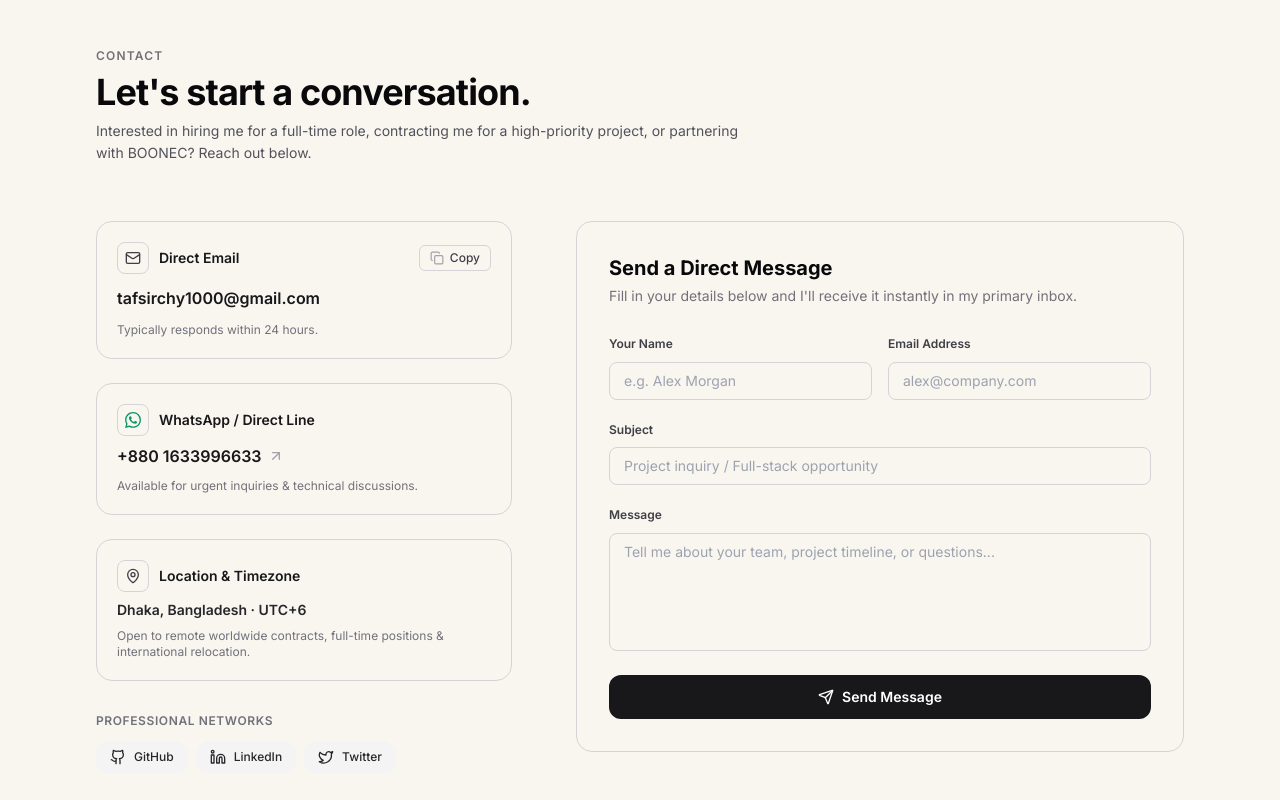
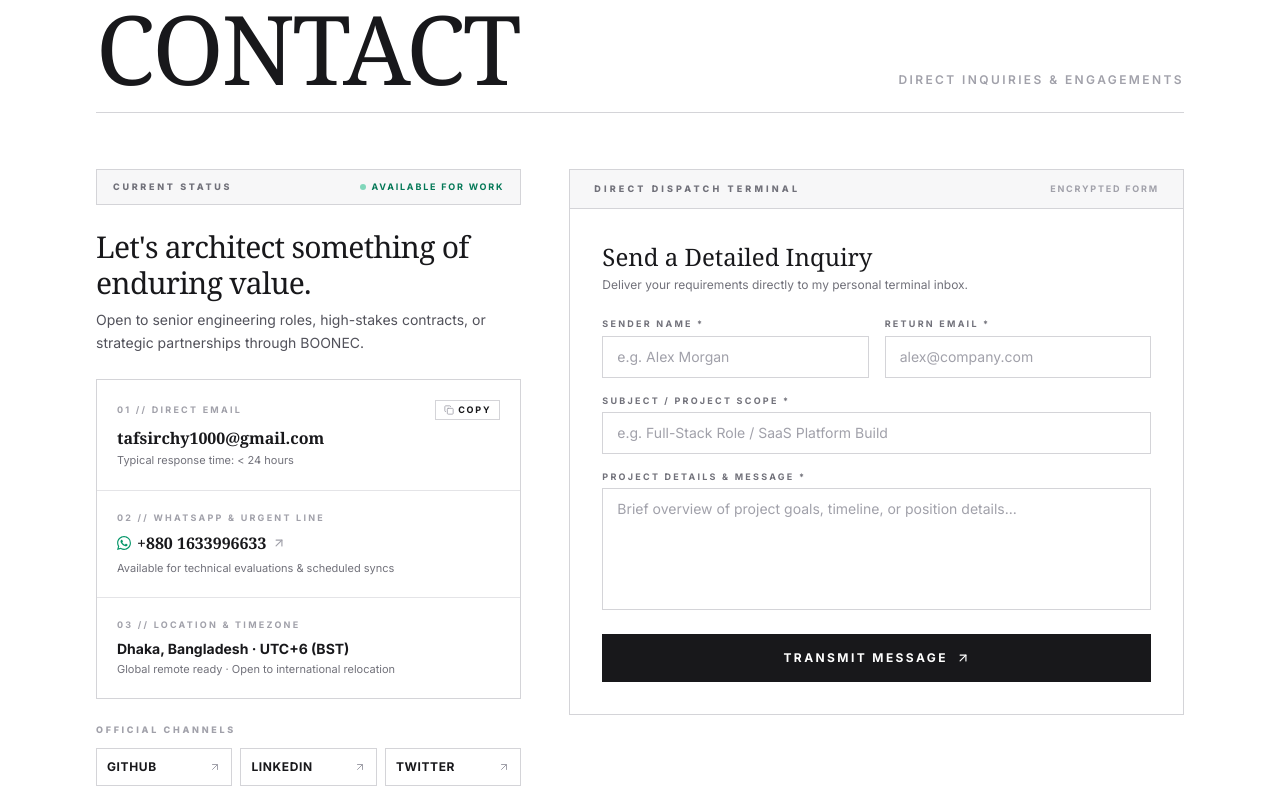
Before and after one commit to Tafsirchy/My-Portfolio, a React (Vite) app: page / in a window 1280 px wide. Shown: the part 8500-9300 px from the top of the page. Built offline with nearby package versions, Linux system fonts and the light colour scheme.

Commit message:
style(contact): use white background

```diff
--- a/src/components/Contact.jsx
+++ b/src/components/Contact.jsx
@@ -1,9 +1,12 @@
 import { useState } from 'react';
-import { Mail, Phone, MapPin, Send, Copy, Check, Github, Linkedin, Twitter, ArrowUpRight } from 'lucide-react';
+import { motion } from 'framer-motion';
+import { Mail, Phone, MapPin, Send, Copy, Check, ArrowUpRight, Github, Linkedin, Twitter } from 'lucide-react';
 import { SiWhatsapp } from 'react-icons/si';
-import { personalInfo, socialLinks } from '@/data/portfolio';
+import { personalInfo } from '@/data/portfolio';
 import emailjs from '@emailjs/browser';
 import SuccessModal from './SuccessModal';
+
+const elegantEase = [0.16, 1, 0.3, 1];
 
 const Contact = () => {
   const [formData, setFormData] = useState({
@@ -24,7 +27,7 @@ const Contact = () => {
   };
 
   const handleChange = (e) => {
-    setFormData(prev => ({
+    setFormData((prev) => ({
       ...prev,
       [e.target.name]: e.target.value,
     }));
@@ -54,168 +57,214 @@ const Contact = () => {
       setIsSuccessModalOpen(true);
     } catch (error) {
       console.error('Email send failed:', error);
-      setErrorMsg('Unable to send message via form right now. Please email directly at ' + personalInfo.email);
+      setErrorMsg(
+        'Unable to transmit inquiry right now. Please dispatch directly via email to ' + personalInfo.email
+      );
     } finally {
       setIsSubmitting(false);
     }
   };
 
   return (
-    <section id="contact" className="py-20 md:py-28 border-t border-zinc-300 bg-transparent">
+    <section id="contact" className="py-12 md:py-16 bg-[#FFFFFF] border-t border-zinc-300 overflow-hidden">
       <div className="max-w-6xl mx-auto px-4 sm:px-6 lg:px-8">
 
-        {/* Section Header */}
-        <div className="max-w-2xl mb-14 space-y-2">
-          <p className="text-xs font-semibold uppercase tracking-widest text-zinc-500">Contact</p>
-          <h2 className="text-3xl sm:text-4xl font-bold tracking-tight text-zinc-950">
-            Let's start a conversation.
+        {/* ── Section Header ── */}
+        <motion.div
+          initial={{ opacity: 0, y: 24 }}
+          whileInView={{ opacity: 1, y: 0 }}
+          viewport={{ once: true, margin: '-80px' }}
+          transition={{ duration: 1, ease: elegantEase }}
+          className="mb-10 sm:mb-14 border-b border-zinc-300 pb-4 flex flex-col sm:flex-row sm:items-end sm:justify-between gap-4"
+        >
+          <h2 className="text-6xl sm:text-7xl md:text-8xl font-serif tracking-tight text-zinc-900 uppercase leading-none">
+            Contact
           </h2>
-          <p className="text-sm text-zinc-600 leading-relaxed">
-            Interested in hiring me for a full-time role, contracting me for a high-priority project, or partnering with BOONEC? Reach out below.
+          <p className="text-xs font-semibold uppercase tracking-[0.2em] text-zinc-400 sm:pb-2">
+            Direct Inquiries & Engagements
+          </p>
+        </motion.div>
+
+        {/* ── Main Content Grid ── */}
+        <div className="grid lg:grid-cols-12 gap-8 lg:gap-12 items-start">
+
+          {/* Left Column: Direct Dossier & Communication Ledger */}
+          <motion.div
+            initial={{ opacity: 0, y: 30 }}
+            whileInView={{ opacity: 1, y: 0 }}
+            viewport={{ once: true, margin: '-60px' }}
+            transition={{ duration: 1.1, ease: elegantEase }}
+            className="lg:col-span-5 space-y-6"
+          >
+            {/* Status Strip */}
+            <div className="border border-zinc-300 bg-zinc-100/70 px-4 py-2.5 flex items-center justify-between">
+              <span className="text-[9px] font-black uppercase tracking-[0.3em] text-zinc-500">
+                Current Status
+              </span>
+              <span className="inline-flex items-center gap-1.5 text-[9px] font-bold uppercase tracking-[0.2em] text-emerald-700">
+                <span className="w-1.5 h-1.5 rounded-full bg-emerald-500 animate-pulse" />
+                Available For Work
+              </span>
+            </div>
+
+            {/* Narrative Header */}
+            <div>
+              <h3 className="text-2xl sm:text-3xl font-serif text-zinc-900 leading-snug tracking-tight">
+                Let's architect something of enduring value.
+              </h3>
+              <p className="text-sm text-zinc-600 mt-2 font-sans leading-relaxed">
+                Open to senior engineering roles, high-stakes contracts, or strategic partnerships through BOONEC.
               </p>
             </div>
 
-        <div className="grid lg:grid-cols-12 gap-12 lg:gap-16 items-start">
+            {/* Channels Ledger */}
+            <div className="border border-zinc-300 divide-y divide-zinc-200">
 
-          {/* Left Column: Direct Info & Quick Copy */}
-          <div className="lg:col-span-5 space-y-6">
-
-            {/* Email Card with 1-click copy */}
-            <div className="p-5 rounded-2xl bg-transparent border border-zinc-300 space-y-3">
-              <div className="flex items-center justify-between">
-                <div className="flex items-center gap-2.5 text-zinc-900 font-semibold text-sm">
-                  <div className="w-8 h-8 rounded-lg bg-transparent border border-zinc-300 flex items-center justify-center">
-                    <Mail className="w-4 h-4 text-zinc-700" />
-                  </div>
-                  <span>Direct Email</span>
-                </div>
-
+              {/* Direct Email */}
+              <div className="p-4 sm:p-5 group hover:bg-zinc-100/50 transition-colors">
+                <div className="flex items-center justify-between mb-1.5">
+                  <span className="text-[9px] font-bold uppercase tracking-[0.25em] text-zinc-400">
+                    01 // Direct Email
+                  </span>
                   <button
                     onClick={handleCopyEmail}
-                  className="inline-flex items-center gap-1.5 px-2.5 py-1 text-xs font-medium rounded-md bg-transparent border border-zinc-300 text-zinc-700 hover:text-zinc-950 hover:bg-zinc-100 transition-colors"
+                    className="inline-flex items-center gap-1 text-[9px] font-bold uppercase tracking-[0.2em] px-2 py-0.5 border border-zinc-300 hover:border-zinc-900 transition-colors"
                   >
                     {copiedEmail ? (
                       <>
-                      <Check className="w-3.5 h-3.5 text-emerald-600" />
-                      <span className="text-emerald-700">Copied!</span>
+                        <Check className="w-2.5 h-2.5 text-emerald-600" />
+                        <span className="text-emerald-700">Copied</span>
                       </>
                     ) : (
                       <>
-                      <Copy className="w-3.5 h-3.5 text-zinc-400" />
+                        <Copy className="w-2.5 h-2.5 text-zinc-400" />
                         <span>Copy</span>
                       </>
                     )}
                   </button>
                 </div>
-
                 <a
                   href={`mailto:${personalInfo.email}`}
-                className="text-base font-semibold text-zinc-900 hover:text-zinc-600 block transition-colors"
+                  className="text-base font-serif font-bold text-zinc-900 hover:text-zinc-600 transition-colors block"
                 >
                   {personalInfo.email}
                 </a>
-              <p className="text-xs text-zinc-500">
-                Typically responds within 24 hours.
+                <p className="text-[11px] text-zinc-500 font-sans mt-0.5">
+                  Typical response time: &lt; 24 hours
                 </p>
               </div>
 
-            {/* WhatsApp & Phone Card */}
-            <div className="p-5 rounded-2xl bg-transparent border border-zinc-300 space-y-2">
-              <div className="flex items-center gap-2.5 text-zinc-900 font-semibold text-sm">
-                <div className="w-8 h-8 rounded-lg bg-transparent border border-zinc-300 flex items-center justify-center">
-                  <SiWhatsapp className="w-4 h-4 text-emerald-600" />
-                </div>
-                <span>WhatsApp / Direct Line</span>
-              </div>
-
+              {/* WhatsApp / Phone */}
+              <div className="p-4 sm:p-5 group hover:bg-zinc-100/50 transition-colors">
+                <span className="text-[9px] font-bold uppercase tracking-[0.25em] text-zinc-400 block mb-1.5">
+                  02 // WhatsApp & Urgent Line
+                </span>
                 <a
                   href={`https://wa.me/${personalInfo.phone.replace(/[^0-9]/g, '')}`}
                   target="_blank"
                   rel="noopener noreferrer"
-                className="text-base font-semibold text-zinc-900 hover:text-emerald-700 inline-flex items-center gap-1.5 transition-colors"
+                  className="inline-flex items-center gap-1.5 text-base font-serif font-bold text-zinc-900 hover:text-emerald-700 transition-colors"
                 >
-                {personalInfo.phone}
-                <ArrowUpRight className="w-4 h-4 text-zinc-400" />
+                  <SiWhatsapp className="w-3.5 h-3.5 text-emerald-600" />
+                  <span>{personalInfo.phone}</span>
+                  <ArrowUpRight className="w-3.5 h-3.5 text-zinc-400" />
                 </a>
-              <p className="text-xs text-zinc-500">
-                Available for urgent inquiries & technical discussions.
+                <p className="text-[11px] text-zinc-500 font-sans mt-0.5">
+                  Available for technical evaluations & scheduled syncs
                 </p>
               </div>
 
-            {/* Location & Availability Card */}
-            <div className="p-5 rounded-2xl bg-transparent border border-zinc-300 space-y-2">
-              <div className="flex items-center gap-2.5 text-zinc-900 font-semibold text-sm">
-                <div className="w-8 h-8 rounded-lg bg-transparent border border-zinc-300 flex items-center justify-center">
-                  <MapPin className="w-4 h-4 text-zinc-700" />
-                </div>
-                <span>Location & Timezone</span>
-              </div>
-              <p className="text-sm font-semibold text-zinc-800">
-                {personalInfo.location} · UTC+6
+              {/* Location */}
+              <div className="p-4 sm:p-5 group hover:bg-zinc-100/50 transition-colors">
+                <span className="text-[9px] font-bold uppercase tracking-[0.25em] text-zinc-400 block mb-1.5">
+                  03 // Location & Timezone
+                </span>
+                <p className="text-sm font-bold text-zinc-900 font-sans">
+                  {personalInfo.location} · UTC+6 (BST)
                 </p>
-              <p className="text-xs text-zinc-500">
-                Open to remote worldwide contracts, full-time positions & international relocation.
+                <p className="text-[11px] text-zinc-500 font-sans mt-0.5">
+                  Global remote ready · Open to international relocation
                 </p>
               </div>
 
-            {/* Social Links */}
-            <div className="pt-2">
-              <p className="text-xs font-semibold uppercase tracking-wider text-zinc-500 mb-3">
-                Professional Networks
+            </div>
+
+            {/* Social Grid */}
+            <div>
+              <p className="text-[9px] font-black uppercase tracking-[0.3em] text-zinc-400 mb-2.5">
+                Official Channels
               </p>
-              <div className="flex items-center gap-2">
+              <div className="grid grid-cols-3 gap-2">
                 <a
                   href="https://github.com/Tafsirchy"
                   target="_blank"
                   rel="noopener noreferrer"
-                  className="flex items-center gap-2 px-3.5 py-2 rounded-xl bg-zinc-100 hover:bg-zinc-200 text-xs font-medium text-zinc-800 transition-colors"
+                  className="flex items-center justify-between p-2.5 border border-zinc-300 hover:border-zinc-900 hover:bg-zinc-100 transition-all text-xs font-bold uppercase tracking-wider text-zinc-900 group"
                 >
-                  <Github className="w-4 h-4" />
-                  GitHub
+                  <span>GitHub</span>
+                  <ArrowUpRight className="w-3 h-3 text-zinc-400 group-hover:text-zinc-900 transition-colors" />
                 </a>
                 <a
                   href="https://www.linkedin.com/in/tafsirchy/"
                   target="_blank"
                   rel="noopener noreferrer"
-                  className="flex items-center gap-2 px-3.5 py-2 rounded-xl bg-zinc-100 hover:bg-zinc-200 text-xs font-medium text-zinc-800 transition-colors"
+                  className="flex items-center justify-between p-2.5 border border-zinc-300 hover:border-zinc-900 hover:bg-zinc-100 transition-all text-xs font-bold uppercase tracking-wider text-zinc-900 group"
                 >
-                  <Linkedin className="w-4 h-4" />
-                  LinkedIn
+                  <span>LinkedIn</span>
+                  <ArrowUpRight className="w-3 h-3 text-zinc-400 group-hover:text-zinc-900 transition-colors" />
                 </a>
                 <a
                   href="https://x.com/chy_tafsir"
                   target="_blank"
                   rel="noopener noreferrer"
-                  className="flex items-center gap-2 px-3.5 py-2 rounded-xl bg-zinc-100 hover:bg-zinc-200 text-xs font-medium text-zinc-800 transition-colors"
+                  className="flex items-center justify-between p-2.5 border border-zinc-300 hover:border-zinc-900 hover:bg-zinc-100 transition-all text-xs font-bold uppercase tracking-wider text-zinc-900 group"
                 >
-                  <Twitter className="w-4 h-4" />
-                  Twitter
+                  <span>Twitter</span>
+                  <ArrowUpRight className="w-3 h-3 text-zinc-400 group-hover:text-zinc-900 transition-colors" />
                 </a>
               </div>
             </div>
+          </motion.div>
 
+          {/* Right Column: Direct Message Terminal */}
+          <motion.div
+            initial={{ opacity: 0, y: 30 }}
+            whileInView={{ opacity: 1, y: 0 }}
+            viewport={{ once: true, margin: '-60px' }}
+            transition={{ duration: 1.1, ease: elegantEase, delay: 0.15 }}
+            className="lg:col-span-7 border border-zinc-300 bg-[#FFFFFF]"
+          >
+            {/* Terminal Header */}
+            <div className="border-b border-zinc-300 px-6 py-3 flex items-center justify-between bg-zinc-100/70">
+              <span className="text-[9px] font-black uppercase tracking-[0.35em] text-zinc-500">
+                Direct Dispatch Terminal
+              </span>
+              <span className="text-[9px] font-bold uppercase tracking-[0.2em] text-zinc-400">
+                Encrypted Form
+              </span>
             </div>
 
-          {/* Right Column: Contact Form */}
-          <div className="lg:col-span-7 bg-transparent border border-zinc-300 rounded-2xl p-6 sm:p-8 shadow-xs">
-            <h3 className="text-xl font-bold text-zinc-950 mb-1">
-              Send a Direct Message
+            <div className="p-6 sm:p-8 space-y-6">
+              <div>
+                <h3 className="text-xl sm:text-2xl font-serif text-zinc-900 leading-tight">
+                  Send a Detailed Inquiry
                 </h3>
-            <p className="text-xs sm:text-sm text-zinc-500 mb-6">
-              Fill in your details below and I'll receive it instantly in my primary inbox.
+                <p className="text-xs text-zinc-500 font-sans mt-1">
+                  Deliver your requirements directly to my personal terminal inbox.
                 </p>
+              </div>
 
               {errorMsg && (
-              <div className="mb-4 p-3 rounded-lg bg-red-50 border border-red-200 text-xs text-red-700">
+                <div className="p-3 border border-red-300 bg-red-50 text-xs text-red-800 font-sans">
                   {errorMsg}
                 </div>
               )}
 
               <form onSubmit={handleSubmit} className="space-y-4">
                 <div className="grid sm:grid-cols-2 gap-4">
-                <div className="space-y-1.5">
-                  <label className="text-xs font-semibold text-zinc-700" htmlFor="name">
-                    Your Name
+                  <div className="space-y-1">
+                    <label className="text-[9px] font-bold uppercase tracking-[0.25em] text-zinc-500 block" htmlFor="name">
+                      Sender Name *
                     </label>
                     <input
                       type="text"
@@ -225,13 +274,13 @@ const Contact = () => {
                       value={formData.name}
                       onChange={handleChange}
                       placeholder="e.g. Alex Morgan"
-                    className="w-full px-3.5 py-2 text-sm bg-transparent border border-zinc-300 rounded-lg focus:outline-none focus:ring-2 focus:ring-zinc-900 transition-all"
+                      className="w-full px-3.5 py-2.5 text-sm bg-transparent border border-zinc-300 focus:border-zinc-900 focus:outline-none transition-colors rounded-none placeholder:text-zinc-400 font-sans"
                     />
                   </div>
 
-                <div className="space-y-1.5">
-                  <label className="text-xs font-semibold text-zinc-700" htmlFor="email">
-                    Email Address
+                  <div className="space-y-1">
+                    <label className="text-[9px] font-bold uppercase tracking-[0.25em] text-zinc-500 block" htmlFor="email">
+                      Return Email *
                     </label>
                     <input
                       type="email"
@@ -241,14 +290,14 @@ const Contact = () => {
                       value={formData.email}
                       onChange={handleChange}
                       placeholder="alex@company.com"
-                    className="w-full px-3.5 py-2 text-sm bg-transparent border border-zinc-300 rounded-lg focus:outline-none focus:ring-2 focus:ring-zinc-900 transition-all"
+                      className="w-full px-3.5 py-2.5 text-sm bg-transparent border border-zinc-300 focus:border-zinc-900 focus:outline-none transition-colors rounded-none placeholder:text-zinc-400 font-sans"
                     />
                   </div>
                 </div>
 
-              <div className="space-y-1.5">
-                <label className="text-xs font-semibold text-zinc-700" htmlFor="subject">
-                  Subject
+                <div className="space-y-1">
+                  <label className="text-[9px] font-bold uppercase tracking-[0.25em] text-zinc-500 block" htmlFor="subject">
+                    Subject / Project Scope *
                   </label>
                   <input
                     type="text"
@@ -257,14 +306,14 @@ const Contact = () => {
                     required
                     value={formData.subject}
                     onChange={handleChange}
-                  placeholder="Project inquiry / Full-stack opportunity"
-                  className="w-full px-3.5 py-2 text-sm bg-transparent border border-zinc-300 rounded-lg focus:outline-none focus:ring-2 focus:ring-zinc-900 transition-all"
+                    placeholder="e.g. Full-Stack Role / SaaS Platform Build"
+                    className="w-full px-3.5 py-2.5 text-sm bg-transparent border border-zinc-300 focus:border-zinc-900 focus:outline-none transition-colors rounded-none placeholder:text-zinc-400 font-sans"
                   />
                 </div>
 
-              <div className="space-y-1.5">
-                <label className="text-xs font-semibold text-zinc-700" htmlFor="message">
-                  Message
+                <div className="space-y-1">
+                  <label className="text-[9px] font-bold uppercase tracking-[0.25em] text-zinc-500 block" htmlFor="message">
+                    Project Details & Message *
                   </label>
                   <textarea
                     id="message"
@@ -273,31 +322,31 @@ const Contact = () => {
                     rows={5}
                     value={formData.message}
                     onChange={handleChange}
-                  placeholder="Tell me about your team, project timeline, or questions..."
-                  className="w-full px-3.5 py-2 text-sm bg-transparent border border-zinc-300 rounded-lg focus:outline-none focus:ring-2 focus:ring-zinc-900 transition-all resize-none"
+                    placeholder="Brief overview of project goals, timeline, or position details..."
+                    className="w-full px-3.5 py-2.5 text-sm bg-transparent border border-zinc-300 focus:border-zinc-900 focus:outline-none transition-colors rounded-none placeholder:text-zinc-400 font-sans resize-none"
                   />
                 </div>
 
                 <button
                   type="submit"
                   disabled={isSubmitting}
-                className="w-full py-3 px-5 text-sm font-semibold text-white bg-zinc-900 hover:bg-zinc-800 disabled:bg-zinc-400 rounded-xl transition-all shadow-xs flex items-center justify-center gap-2"
+                  className="group relative w-full py-4 px-6 text-xs font-bold uppercase tracking-[0.2em] text-[#FFFFFF] bg-zinc-900 hover:bg-zinc-800 disabled:bg-zinc-400 transition-colors flex items-center justify-center gap-2"
                 >
                   {isSubmitting ? (
                     <>
-                    <span className="w-4 h-4 border-2 border-white/30 border-t-white rounded-full animate-spin" />
-                    <span>Sending message...</span>
+                      <span className="w-3.5 h-3.5 border-2 border-white/30 border-t-white rounded-full animate-spin" />
+                      <span>Transmitting...</span>
                     </>
                   ) : (
                     <>
-                    <Send className="w-4 h-4" />
-                    <span>Send Message</span>
+                      <span>Transmit Message</span>
+                      <ArrowUpRight className="w-3.5 h-3.5 group-hover:translate-x-0.5 group-hover:-translate-y-0.5 transition-transform" />
                     </>
                   )}
                 </button>
               </form>
-
             </div>
+          </motion.div>
 
         </div>
 
```
Lines whose indentation alone changed are shown as unchanged.
